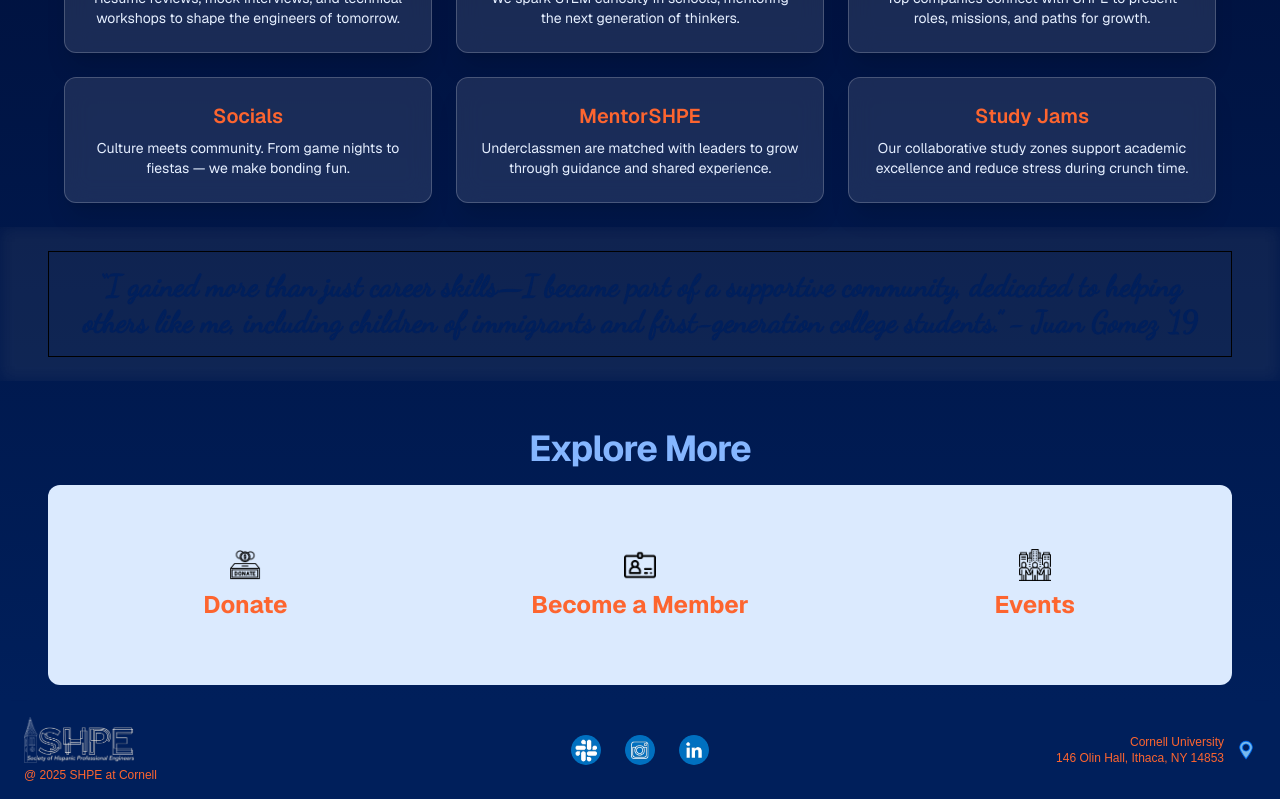
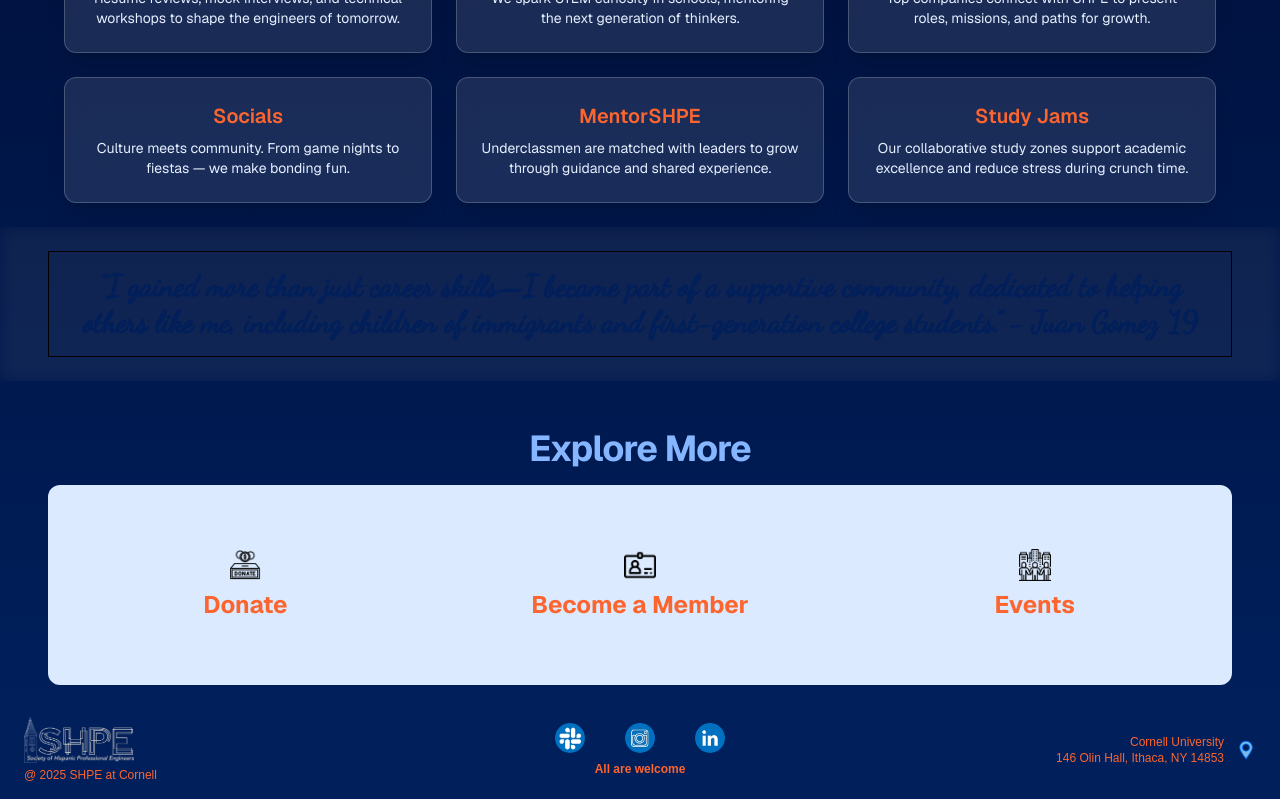
Before and after one commit to shpe-cornell/shpe-website, a Next.js app: page / in a window 1280 px wide. Shown: the part 1244-2044 px from the top of the page. Built offline with nearby package versions, Linux system fonts and the light colour scheme; a web font is replaced by a local one.

Commit message:
Enlarge footer and add inclusive message

```diff
--- a/src/app/components/footer-nav.tsx
+++ b/src/app/components/footer-nav.tsx
@@ -4,7 +4,7 @@ import Link from "next/link";
 import { usePathname } from "next/navigation";
 import Image from "next/image";
 
-const shadowStyle = "transition-transform duration-300 group-hover:scale-110";
+const shadowStyle = "transition-transform duration-300 group-hover:scale-120";
 
 const socialLinks = [
   {
@@ -48,7 +48,8 @@ export function FooterNav() {
       </div>
 
       {/* Social Media Links */}
-      <div className="flex basis-1/3 justify-center items-center space-x-6">
+      <div className="flex flex-col basis-1/3 justify-center items-center space-y-1">
+        <div className="flex space-x-10">
           {socialLinks.map(({ href, src, alt }) => (
             <Link
               key={alt}
@@ -68,6 +69,10 @@ export function FooterNav() {
             </Link>
           ))}
         </div>
+        <p className="text-xs text-[#FD652F] font-semibold select-none mt-1">
+          All are welcome
+        </p>
+      </div>
 
       {/* Address */}
       <div className="flex basis-1/3 justify-end items-center space-x-3 text-right text-xs text-[#FD652F]">
```
Lines whose indentation alone changed are shown as unchanged.
